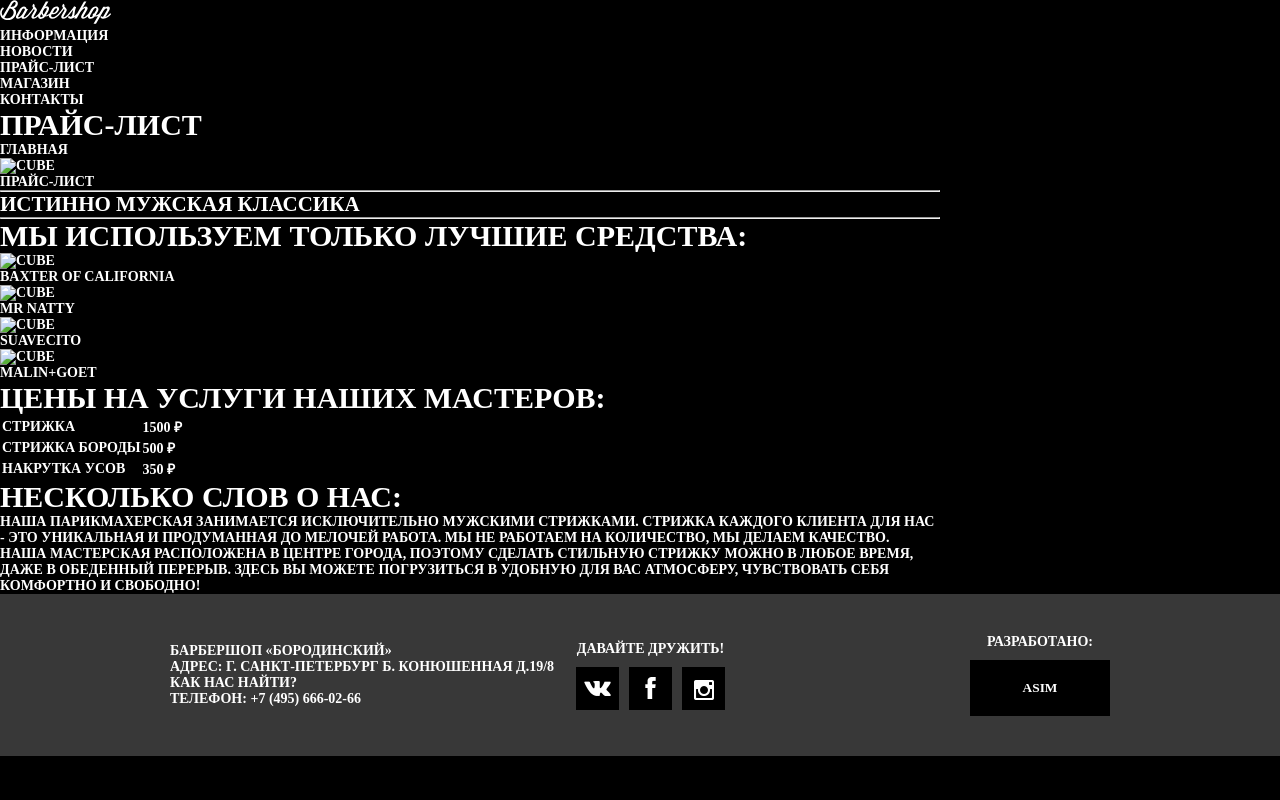
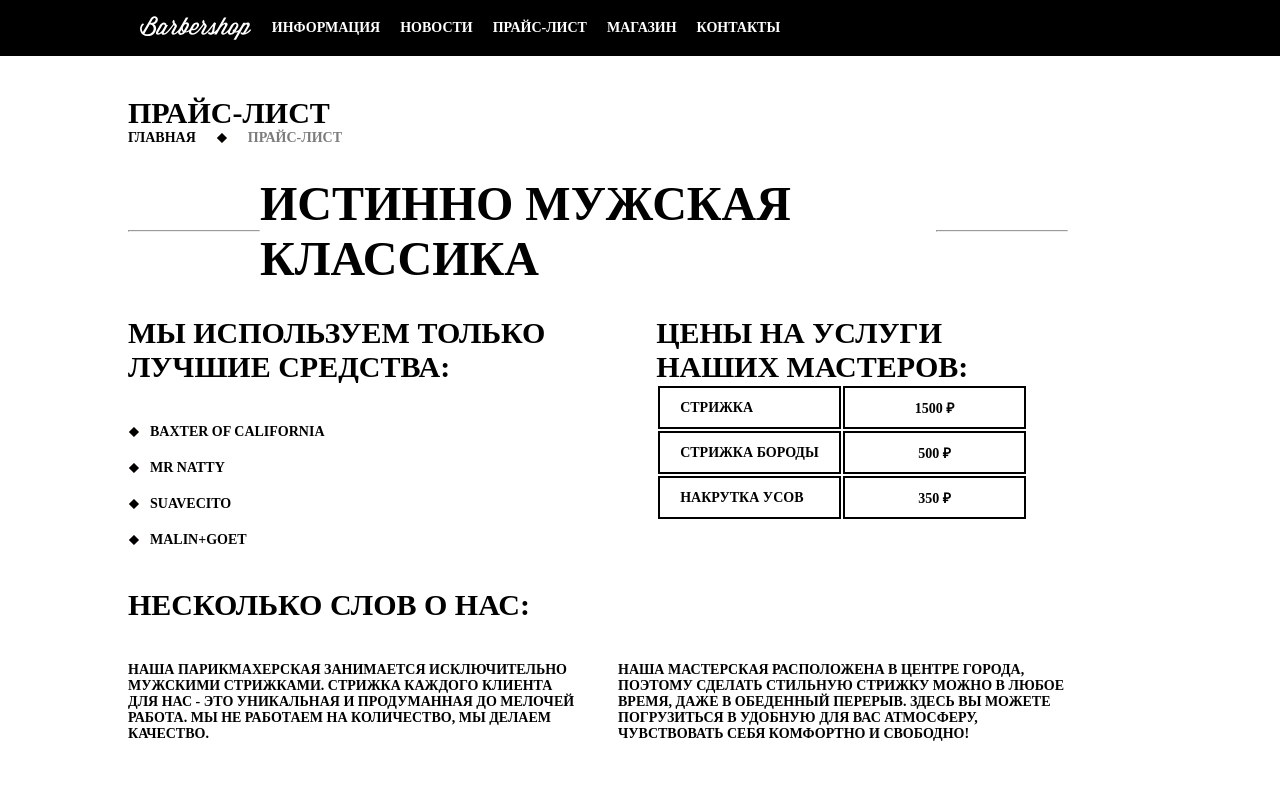
Before and after one commit to Asim10dhshsjsjsjs/barbershop, a plain HTML site: page price.html in a window 1280 px wide. Shown: the top 800 px of the page. Drawn offline with Linux system fonts and the light colour scheme.

Commit message:
apdate css

```diff
--- a/css/global.css
+++ b/css/global.css
@@ -41,13 +41,16 @@ button,input{
     cursor: pointer;
     text-transform: uppercase;
 }
-
+h1{
+    font-size: 48px;
+}
 h3{
     font-size: 30px;
 }
 h5{
     font-size: 14px;
 }
+
 div,section{
     max-width: 940px;
 }
--- a/css/index/main.css
+++ b/css/index/main.css
@@ -2,7 +2,7 @@
 @import url(content.css);
 
 main{
-    background-image: url(../images/bg-main.png);
+    background-image: url(../../images/bg-main.png);
     background-position: center;
     background-repeat: no-repeat;
     background-size: cover;
--- a/css/price-list/header.css
+++ b/css/price-list/header.css
@@ -0,0 +1,25 @@
+
+.header{
+    width: 100%;
+    max-width: 940px;
+    display: flex;
+    justify-content: center;
+}
+
+.header-navigation{
+    padding: 20px;
+}
+
+.header-navigation__list{
+    display: flex;
+    gap: 20px;
+}
+
+.logo{
+    display: flex;
+
+}
+.header__link{
+    display: flex;
+    align-items: center;
+}
--- /dev/null
+++ b/css/price-list/main.css
@@ -0,0 +1,56 @@
+@import url(sredstvo.css);
+@import url(price.css);
+.main{
+    background-color: #fff;
+    color: #000;
+    width: 100%;
+    display: flex;
+    flex-direction: column;
+    padding: 40px 0 80px 10%;
+    gap: 30px;
+}
+
+
+.content{
+    display: flex;
+    justify-content: space-between;
+    gap: 40px;
+
+}
+.about{
+    display: flex;
+    flex-direction: column;
+    gap: 40px;
+}
+.text{
+    display: flex;
+    gap: 40px;
+}
+.text__text{
+    width: 50%;
+}
+.content__title{
+    display: flex;
+    flex-direction: column;
+}
+.bread-crumbs{
+    align-self: start;
+}
+.main__list{
+    display: flex;
+    gap: 20px;
+}
+.main__list__item_now{
+    color: #7c7c7c;
+}
+.main-title{
+    display: flex;
+    width: 100%;
+    justify-content: space-between;
+    align-items: center;
+}
+.main-title__separator{
+    width: 160px;
+    height: 2px;
+
+}
--- /dev/null
+++ b/css/price-list/price.css
@@ -0,0 +1,14 @@
+.price{
+    display: flex;
+    flex-direction: column;
+    width: 50%;
+    padding: 0px 40px;
+}
+.price-table__cell{
+    border: 2px solid #000;
+    padding: 10px 20px;
+    width: 50%;
+}
+.price-table__cell_centered{
+    text-align: center;
+}
--- /dev/null
+++ b/css/price-list/sredstvo.css
@@ -0,0 +1,13 @@
+.sredstvo{
+    display: flex;
+    flex-direction: column;
+    width: 50%;
+}
+.sredstvo-list__item{
+    display: flex;
+    gap: 10px;
+    padding: 10px 0px;
+}
+.sredstvo__title{
+    padding: 0px 0px 30px 0px;
+}
--- a/css/price-list/style.css
+++ b/css/price-list/style.css
@@ -0,0 +1 @@
+@import url(header.css);
--- a/price.html
+++ b/price.html
@@ -8,13 +8,16 @@
     <link rel="stylesheet" href="css/price-list/style.css">
     <link rel="stylesheet" href="css/global.css">
     <link rel="stylesheet" href="css/index/footer.css">
+    <link rel="stylesheet" href="css/price-list/main.css">
 </head>
 
 <body>
     <header class="header">
+        <a class="header__link" href="index.html">
             <img class="logo" src="images/logo-small.svg" alt="logo">
+        </a>
         <nav class="header-navigation">
-            <ol>
+            <ol class="header-navigation__list">
                 <li class="header-navigation__item"><a href="" class="header-navigation__link">информация</a></li>
                 <li class="header-navigation__item"><a href="" class="header-navigation__link">новости</a></li>
                 <li class="header-navigation__item"><a href="" class="header-navigation__link">Прайс-лист</a></li>
@@ -24,15 +27,17 @@
         </nav>
     </header>
     <main class="main">
+        <div class="bread-crumbs">
             <h3 class="main__title">Прайс-лист</h3>
             <ol class="main__list">
                 <li class="main__list__item">главная</li>
-            <img class="main__list__img" src="#" alt="cube">
+                <img class="main__list__img" src="images/cube-black.svg" alt="cube">
                 <li class="main__list__item_now main__list__item">Прайс-лист</li>
             </ol>
+        </div>
         <div class="main-title">
             <hr class="main-title__separator">
-            <h2 class="main-title__text">ИСТИННО МУЖСКАЯ КЛАССИКА</h2>
+            <h1 class="main-title__text">ИСТИННО МУЖСКАЯ КЛАССИКА</h2>
             <hr class="main-title__separator">
         </div>
         <div class="content">
@@ -40,19 +45,19 @@
                 <h3 class="sredstvo__title">МЫ ИСПОЛЬЗУЕМ ТОЛЬКО ЛУЧШИЕ СРЕДСТВА:</h3>
                 <ol class="sredstvo-list">
                     <li class="sredstvo-list__item">
-                        <img class="sredstvo-list__img" src="" alt="cube">
+                        <img class="sredstvo-list__img" src="images/cube-black.svg" alt="cube">
                         <p class="sredstvo-list__text">Baxter of California</p>
                     </li>
                     <li class="sredstvo-list__item">
-                        <img class="sredstvo-list__img" src="" alt="cube">
+                        <img class="sredstvo-list__img" src="images/cube-black.svg" alt="cube">
                         <p class="sredstvo-list__text">Mr Natty</p>
                     </li>
                     <li class="sredstvo-list__item">
-                        <img class="sredstvo-list__img" src="" alt="cube">
+                        <img class="sredstvo-list__img" src="images/cube-black.svg" alt="cube">
                         <p class="sredstvo-list__text">Suavecito</p>
                     </li>
                     <li class="sredstvo-list__item">
-                        <img class="sredstvo-list__img" src="" alt="cube">
+                        <img class="sredstvo-list__img" src="images/cube-black.svg" alt="cube">
                         <p class="sredstvo-list__text">Malin+Goet</p>
                     </li>
                 </ol>
@@ -62,20 +67,20 @@
                 <table class="price-table">
                     <tr>
                         <td class="price-table__cell">СТРИЖКА</td>
-                        <td class="price-table__cell">1500 ₽</td>
+                        <td class="price-table__cell price-table__cell_centered">1500 ₽</td>
                     </tr>
                     <tr>
                         <td class="price-table__cell">СТРИЖКА БОРОДЫ</td>
-                        <td class="price-table__cell">500 ₽</td>
+                        <td class="price-table__cell price-table__cell_centered">500 ₽</td>
                     </tr>
                     <tr>
                         <td class="price-table__cell">НАКРУТКА УСОВ</td>
-                        <td class="price-table__cell">350 ₽</td>
+                        <td class="price-table__cell price-table__cell_centered">350 ₽</td>
                     </tr>
                 </table>
             </div>
         </div>
-        <div class="content">
+        <div class="about">
             <h3 class="content__title">НЕСКОЛЬКО СЛОВ О НАС:</h3>
             <div class="text">
                 <p class="text__text">Наша парикмахерская занимается исключительно мужскими стрижками. Стрижка каждого
```
Also changed, not shown: index.html (+1 -1 lines), images/cube-black.svg (added). Lines whose indentation alone changed are shown as unchanged.
